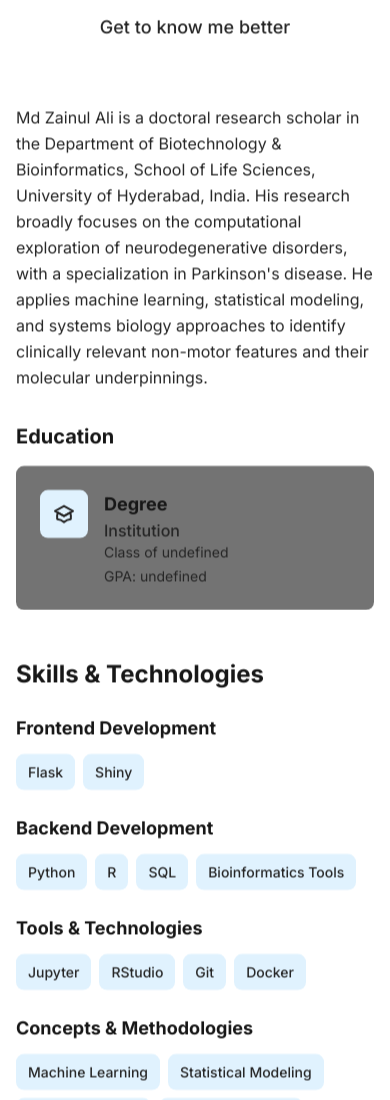
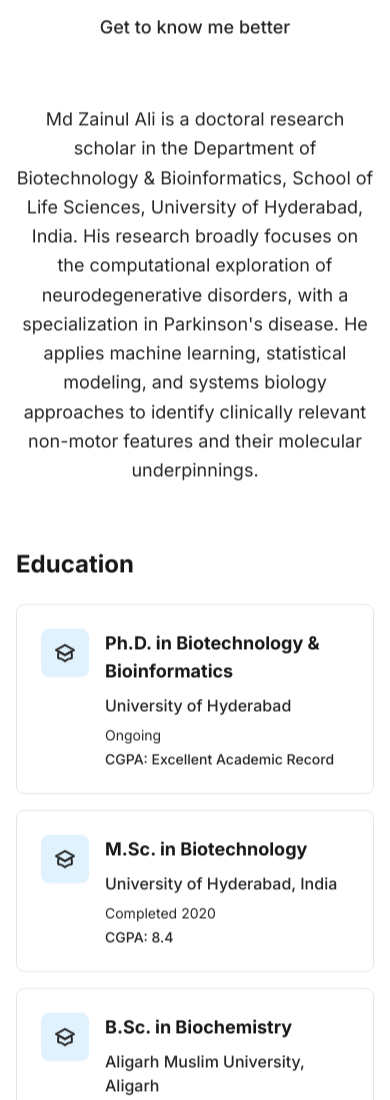
Before and after one commit to iam-zain/i-am-zain, a website: page src/index.html in a window 390 px wide. Shown: the part 1112-2212 px from the top of the page. Drawn offline with Linux system fonts and the light colour scheme; files whose address does not match are found by name.

Commit message:
feat: Implement multiple education cards with improved layout
HTML Changes:
- Redesign About section layout for better visual balance
- Move summary to full-width centered section at top
- Create balanced two-column grid: Education (left) and Skills (right)
- Update section headings to consistent text-2xl font-semibold
- Improve spacing and visual hierarchy throughout

JavaScript Changes:
- Add populateEducationCards() function to handle multiple degrees
- Support both array and single object formats for backward compatibility
- Generate dynamic HTML for each education card with consistent styling
- Implement proper error handling and container validation
- Maintain existing icon and visual design elements

Layout Improvements:
- Fix unbalanced left-heavy layout issue
- Create professional, spacious design with equal visual weight
- Ensure responsive behavior across all screen sizes
- Add proper animation delays for staggered content loading

```diff
--- a/src/index.html
+++ b/src/index.html
@@ -374,81 +374,32 @@
             </p>
           </div>
 
-          <div class="grid grid-cols-1 lg:grid-cols-2 gap-12 items-start">
-            <!-- About Content -->
-            <div class="animate-on-scroll animation-delay-200">
-              <div class="prose prose-lg max-w-none">
+          <!-- Summary Section -->
+          <div class="animate-on-scroll animation-delay-200 mb-16">
+            <div class="prose prose-lg max-w-none text-center">
               <p
                 id="about-summary"
-                  class="text-neutral-800 leading-relaxed mb-6"
+                class="text-neutral-800 leading-relaxed text-lg"
               >
                 <!-- Summary will be populated by JavaScript -->
               </p>
             </div>
-
+          </div>
+
+          <!-- Education and Skills Grid -->
+          <div class="grid grid-cols-1 lg:grid-cols-2 gap-12 items-start">
             <!-- Education -->
-              <div class="mt-8">
-                <h3 class="text-xl font-semibold text-neutral-900 mb-4">
+            <div class="animate-on-scroll animation-delay-300">
+              <h3 class="text-2xl font-semibold text-neutral-900 mb-6">
                 Education
               </h3>
-                <div class="bg-neutral-500 rounded-lg p-6">
-                  <div class="flex items-start space-x-4">
-                    <div class="flex-shrink-0">
-                      <div
-                        class="w-12 h-12 bg-primary-100 rounded-lg flex items-center justify-center"
-                      >
-                        <svg
-                          class="w-6 h-6 text-primary-600"
-                          fill="none"
-                          stroke="currentColor"
-                          viewBox="0 0 24 24"
-                          aria-hidden="true"
-                        >
-                          <path
-                            stroke-linecap="round"
-                            stroke-linejoin="round"
-                            stroke-width="2"
-                            d="M12 14l9-5-9-5-9 5 9 5z"
-                          ></path>
-                          <path
-                            stroke-linecap="round"
-                            stroke-linejoin="round"
-                            stroke-width="2"
-                            d="M12 14l6.16-3.422a12.083 12.083 0 01.665 6.479A11.952 11.952 0 0012 20.055a11.952 11.952 0 00-6.824-2.998 12.078 12.078 0 01.665-6.479L12 14z"
-                          ></path>
-                        </svg>
-                      </div>
-                    </div>
-                    <div class="flex-1">
-                      <h4
-                        id="education-degree"
-                        class="text-lg font-medium text-neutral-900"
-                      >
-                        Degree
-                      </h4>
-                      <p
-                        id="education-institution"
-                        class="text-primary-600 font-medium"
-                      >
-                        Institution
-                      </p>
-                      <p id="education-year" class="text-neutral-800 text-sm">
-                        Year
-                      </p>
-                      <p
-                        id="education-gpa"
-                        class="text-neutral-800 text-sm mt-1"
-                      >
-                        GPA
-                      </p>
-                    </div>
-                  </div>
-                </div>
+              <div id="education-cards" class="space-y-4">
+                <!-- Education cards will be populated by JavaScript -->
               </div>
             </div>
 
             <!-- Skills -->
-            <div class="animate-on-scroll animation-delay-300">
+            <div class="animate-on-scroll animation-delay-400">
               <h3 class="text-2xl font-semibold text-neutral-900 mb-6">
                 Skills & Technologies
               </h3>
--- a/src/js/main.js
+++ b/src/js/main.js
@@ -341,17 +341,82 @@ function populateAboutSection() {
   // Update summary
   updateElement("about-summary", summary);
 
-  // Update education
-  updateElement("education-degree", education.degree);
-  updateElement("education-institution", education.institution);
-  updateElement("education-year", `Class of ${education.graduationYear}`);
-  updateElement("education-gpa", `GPA: ${education.gpa}`);
+  // Populate education cards
+  populateEducationCards(education);
 
   // Populate skills
   populateSkills("frontend-skills", skills.technical.frontend);
   populateSkills("backend-skills", skills.technical.backend);
   populateSkills("tools-skills", skills.technical.tools);
   populateSkills("concepts-skills", skills.technical.concepts);
+}
+
+/**
+ * Populate education cards
+ * @param {Array} educationData - Array of education objects
+ */
+function populateEducationCards(educationData) {
+  const educationCardsContainer = document.getElementById("education-cards");
+
+  if (!educationCardsContainer || !educationData) {
+    console.error("Education cards container or education data not found");
+    return;
+  }
+
+  // Handle both array and single object formats for backward compatibility
+  const educationArray = Array.isArray(educationData)
+    ? educationData
+    : [educationData];
+
+  // Generate education cards HTML
+  educationCardsContainer.innerHTML = educationArray
+    .map(
+      (edu, index) => `
+      <div class="bg-white rounded-lg p-6 border border-neutral-200 shadow-sm hover:shadow-md transition-shadow duration-200">
+        <div class="flex items-start space-x-4">
+          <div class="flex-shrink-0">
+            <div class="w-12 h-12 bg-primary-100 rounded-lg flex items-center justify-center">
+              <svg
+                class="w-6 h-6 text-primary-600"
+                fill="none"
+                stroke="currentColor"
+                viewBox="0 0 24 24"
+                aria-hidden="true"
+              >
+                <path
+                  stroke-linecap="round"
+                  stroke-linejoin="round"
+                  stroke-width="2"
+                  d="M12 14l9-5-9-5-9 5 9 5z"
+                ></path>
+                <path
+                  stroke-linecap="round"
+                  stroke-linejoin="round"
+                  stroke-width="2"
+                  d="M12 14l6.16-3.422a12.083 12.083 0 01.665 6.479A11.952 11.952 0 0012 20.055a11.952 11.952 0 00-6.824-2.998 12.078 12.078 0 01.665-6.479L12 14z"
+                ></path>
+              </svg>
+            </div>
+          </div>
+          <div class="flex-1">
+            <h4 class="text-lg font-semibold text-neutral-900 mb-2">
+              ${edu.degree}
+            </h4>
+            <p class="text-primary-600 font-medium mb-2">
+              ${edu.institution}
+            </p>
+            <p class="text-neutral-700 text-sm mb-1">
+              ${edu.graduationYear}
+            </p>
+            <p class="text-neutral-700 text-sm font-medium">
+              CGPA: ${edu.gpa}
+            </p>
+          </div>
+        </div>
+      </div>
+    `
+    )
+    .join("");
 }
 
 /**
```
Lines whose indentation alone changed are shown as unchanged.
